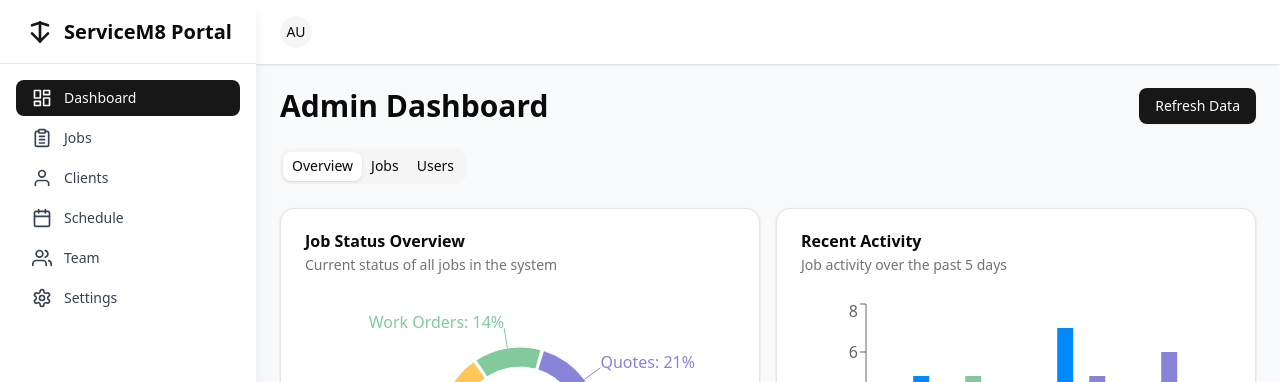
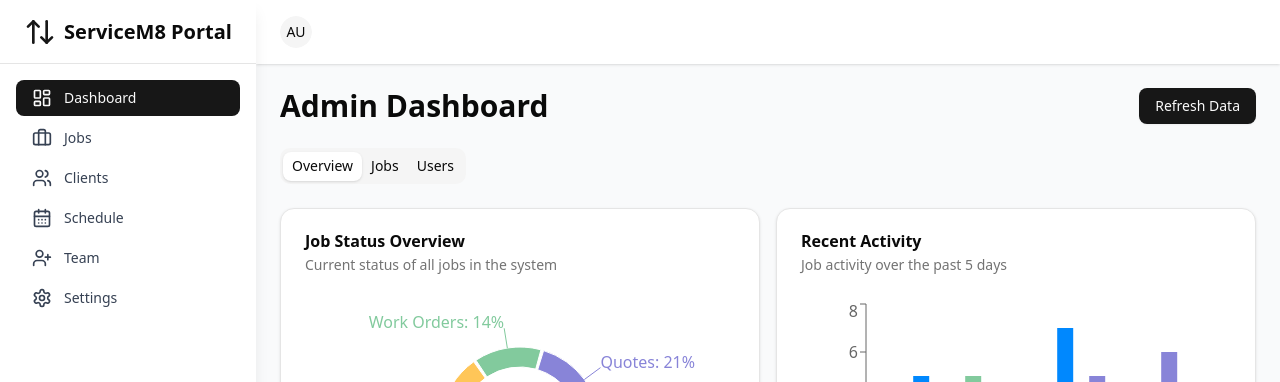
Before and after one commit to sajidmehmoodtariq30/Job_Portal_Frontend, a React (Vite) app: page /admin in a window 1280 px wide. Shown: the top 382 px of the page. Built offline with nearby package versions, Linux system fonts and the light colour scheme.

Commit message:
Admin Sidebar as a component

```diff
--- a/src/components/Layout/AdminLayout.jsx
+++ b/src/components/Layout/AdminLayout.jsx
@@ -1,6 +1,5 @@
-// src/layouts/AdminLayout.jsx
-import React, { useState, useEffect } from 'react'
-import { Outlet, NavLink, Link, useLocation, useNavigate } from 'react-router-dom'
+import React, { useState } from 'react'
+import { Outlet, useLocation, useNavigate } from 'react-router-dom'
 import { Button } from '@/components/UI/button'
 import { Avatar, AvatarFallback, AvatarImage } from '@/components/UI/avatar'
 import {
@@ -11,8 +10,9 @@ import {
   DropdownMenuSeparator,
   DropdownMenuTrigger
 } from '@/components/UI/dropdown-menu'
+import { Menu } from 'lucide-react'
+import AdminSidebar from '../UI/admin/AdminSidebar.jsx'
 import axios from "axios"
-import { cn } from '@/lib/utils'
 
 const AdminLayout = () => {
   const [sidebarOpen, setSidebarOpen] = useState(false)
@@ -26,52 +26,14 @@ const AdminLayout = () => {
     avatar: null
   }
 
+  // Navigation data needed for mobile page title
   const navigation = [
-    { name: 'Dashboard', href: '/admin', icon: (
-      <svg xmlns="http://www.w3.org/2000/svg" width="24" height="24" viewBox="0 0 24 24" fill="none" stroke="currentColor" strokeWidth="2" strokeLinecap="round" strokeLinejoin="round" className="h-5 w-5">
-        <rect x="3" y="3" width="7" height="9"></rect>
-        <rect x="14" y="3" width="7" height="5"></rect>
-        <rect x="14" y="12" width="7" height="9"></rect>
-        <rect x="3" y="16" width="7" height="5"></rect>
-      </svg>
-    ) },
-    { name: 'Jobs', href: '/admin/jobs', icon: (
-      <svg xmlns="http://www.w3.org/2000/svg" width="24" height="24" viewBox="0 0 24 24" fill="none" stroke="currentColor" strokeWidth="2" strokeLinecap="round" strokeLinejoin="round" className="h-5 w-5">
-        <path d="M16 4h2a2 2 0 0 1 2 2v14a2 2 0 0 1-2 2H6a2 2 0 0 1-2-2V6a2 2 0 0 1 2-2h2"></path>
-        <rect x="8" y="2" width="8" height="4" rx="1" ry="1"></rect>
-        <path d="M9 14h6"></path>
-        <path d="M9 10h6"></path>
-        <path d="M9 18h6"></path>
-      </svg>
-    ) },
-    { name: 'Clients', href: '/admin/clients', icon: (
-      <svg xmlns="http://www.w3.org/2000/svg" width="24" height="24" viewBox="0 0 24 24" fill="none" stroke="currentColor" strokeWidth="2" strokeLinecap="round" strokeLinejoin="round" className="h-5 w-5">
-        <path d="M20 21v-2a4 4 0 0 0-4-4H8a4 4 0 0 0-4 4v2"></path>
-        <circle cx="12" cy="7" r="4"></circle>
-      </svg>
-    ) },
-    { name: 'Schedule', href: '/admin/schedule', icon: (
-      <svg xmlns="http://www.w3.org/2000/svg" width="24" height="24" viewBox="0 0 24 24" fill="none" stroke="currentColor" strokeWidth="2" strokeLinecap="round" strokeLinejoin="round" className="h-5 w-5">
-        <rect x="3" y="4" width="18" height="18" rx="2" ry="2"></rect>
-        <line x1="16" y1="2" x2="16" y2="6"></line>
-        <line x1="8" y1="2" x2="8" y2="6"></line>
-        <line x1="3" y1="10" x2="21" y2="10"></line>
-      </svg>
-    ) },
-    { name: 'Team', href: '/admin/team', icon: (
-      <svg xmlns="http://www.w3.org/2000/svg" width="24" height="24" viewBox="0 0 24 24" fill="none" stroke="currentColor" strokeWidth="2" strokeLinecap="round" strokeLinejoin="round" className="h-5 w-5">
-        <path d="M17 21v-2a4 4 0 0 0-4-4H5a4 4 0 0 0-4 4v2"></path>
-        <circle cx="9" cy="7" r="4"></circle>
-        <path d="M23 21v-2a4 4 0 0 0-3-3.87"></path>
-        <path d="M16 3.13a4 4 0 0 1 0 7.75"></path>
-      </svg>
-    ) },
-    { name: 'Settings', href: '/admin/settings', icon: (
-      <svg xmlns="http://www.w3.org/2000/svg" width="24" height="24" viewBox="0 0 24 24" fill="none" stroke="currentColor" strokeWidth="2" strokeLinecap="round" strokeLinejoin="round" className="h-5 w-5">
-        <path d="M12.22 2h-.44a2 2 0 0 0-2 2v.18a2 2 0 0 1-1 1.73l-.43.25a2 2 0 0 1-2 0l-.15-.08a2 2 0 0 0-2.73.73l-.22.38a2 2 0 0 0 .73 2.73l.15.1a2 2 0 0 1 1 1.72v.51a2 2 0 0 1-1 1.74l-.15.09a2 2 0 0 0-.73 2.73l.22.38a2 2 0 0 0 2.73.73l.15-.08a2 2 0 0 1 2 0l.43.25a2 2 0 0 1 1 1.73V20a2 2 0 0 0 2 2h.44a2 2 0 0 0 2-2v-.18a2 2 0 0 1 1-1.73l.43-.25a2 2 0 0 1 2 0l.15.08a2 2 0 0 0 2.73-.73l.22-.39a2 2 0 0 0-.73-2.73l-.15-.08a2 2 0 0 1-1-1.74v-.5a2 2 0 0 1 1-1.74l.15-.09a2 2 0 0 0 .73-2.73l-.22-.38a2 2 0 0 0-2.73-.73l-.15.08a2 2 0 0 1-2 0l-.43-.25a2 2 0 0 1-1-1.73V4a2 2 0 0 0-2-2z"></path>
-        <circle cx="12" cy="12" r="3"></circle>
-      </svg>
-    ) }
+    { name: 'Dashboard', href: '/admin' },
+    { name: 'Jobs', href: '/admin/jobs' },
+    { name: 'Clients', href: '/admin/clients' },
+    { name: 'Schedule', href: '/admin/schedule' },
+    { name: 'Team', href: '/admin/team' },
+    { name: 'Settings', href: '/admin/settings' }
   ]
 
   const handleLogout = () => {
@@ -89,51 +51,8 @@ const AdminLayout = () => {
         />
       )}
 
-      {/* Sidebar */}
-      <aside
-        className={cn(
-          "fixed inset-y-0 left-0 z-40 w-64 transform bg-white shadow-lg transition-transform lg:translate-x-0 lg:static lg:z-0",
-          sidebarOpen ? "translate-x-0" : "-translate-x-full"
-        )}
-      >
-        {/* Sidebar header */}
-        <div className="h-16 flex items-center justify-center border-b px-4">
-          <Link to="/admin" className="flex items-center">
-            <svg xmlns="http://www.w3.org/2000/svg" width="32" height="32" viewBox="0 0 24 24" fill="none" stroke="currentColor" strokeWidth="2" strokeLinecap="round" strokeLinejoin="round" className="text-primary">
-              <path d="M12 5v14"></path>
-              <path d="M18 13l-6 6"></path>
-              <path d="M6 13l6 6"></path>
-              <path d="M18 7l-6-2"></path>
-              <path d="M6 7l6-2"></path>
-            </svg>
-            <span className="ml-2 text-xl font-bold">ServiceM8 Portal</span>
-          </Link>
-        </div>
-
-        {/* Sidebar navigation */}
-        <nav className="p-4 space-y-1">
-          {navigation.map((item) => {
-            const isActive = location.pathname === item.href ||
-                            (item.href !== '/admin' && location.pathname.startsWith(item.href))
-
-            return (
-              <NavLink
-                key={item.name}
-                to={item.href}
-                className={cn(
-                  "flex items-center px-4 py-2 rounded-md text-sm font-medium transition-colors",
-                  isActive
-                    ? "bg-primary text-primary-foreground"
-                    : "text-gray-700 hover:bg-gray-100"
-                )}
-              >
-                {item.icon}
-                <span className="ml-3">{item.name}</span>
-              </NavLink>
-            )
-          })}
-        </nav>
-      </aside>
+      {/* Sidebar Component */}
+      <AdminSidebar sidebarOpen={sidebarOpen} />
 
       {/* Main content */}
       <div className="flex flex-col flex-1 overflow-hidden">
@@ -145,11 +64,7 @@ const AdminLayout = () => {
             className="lg:hidden p-2 rounded-md text-gray-600 hover:text-gray-900 hover:bg-gray-100"
             onClick={() => setSidebarOpen(true)}
           >
-            <svg xmlns="http://www.w3.org/2000/svg" width="24" height="24" viewBox="0 0 24 24" fill="none" stroke="currentColor" strokeWidth="2" strokeLinecap="round" strokeLinejoin="round">
-              <line x1="3" y1="12" x2="21" y2="12"></line>
-              <line x1="3" y1="6" x2="21" y2="6"></line>
-              <line x1="3" y1="18" x2="21" y2="18"></line>
-            </svg>
+            <Menu />
           </button>
 
           {/* Page title - mobile responsive */}
--- /dev/null
+++ b/src/components/UI/admin/AdminSidebar.jsx
@@ -0,0 +1,68 @@
+import React from 'react';
+import { Link, NavLink, useLocation } from 'react-router-dom';
+import { cn } from '@/lib/utils';
+import {
+  LayoutDashboard,
+  Briefcase,
+  Users,
+  CalendarDays,
+  UserPlus,
+  Settings,
+  ArrowUpDown
+} from 'lucide-react';
+
+const AdminSidebar = ({ sidebarOpen }) => {
+  const location = useLocation();
+
+  const navigation = [
+    { name: 'Dashboard', href: '/admin', icon: <LayoutDashboard className="h-5 w-5" /> },
+    { name: 'Jobs', href: '/admin/jobs', icon: <Briefcase className="h-5 w-5" /> },
+    { name: 'Clients', href: '/admin/clients', icon: <Users className="h-5 w-5" /> },
+    { name: 'Schedule', href: '/admin/schedule', icon: <CalendarDays className="h-5 w-5" /> },
+    { name: 'Team', href: '/admin/team', icon: <UserPlus className="h-5 w-5" /> },
+    { name: 'Settings', href: '/admin/settings', icon: <Settings className="h-5 w-5" /> }
+  ];
+
+  return (
+    <aside
+      className={cn(
+        "fixed inset-y-0 left-0 z-40 w-64 transform bg-white shadow-lg transition-transform lg:translate-x-0 lg:static lg:z-0",
+        sidebarOpen ? "translate-x-0" : "-translate-x-full"
+      )}
+    >
+      {/* Sidebar header */}
+      <div className="h-16 flex items-center justify-center border-b px-4">
+        <Link to="/admin" className="flex items-center">
+          <ArrowUpDown className="h-8 w-8 text-primary" />
+          <span className="ml-2 text-xl font-bold">ServiceM8 Portal</span>
+        </Link>
+      </div>
+
+      {/* Sidebar navigation */}
+      <nav className="p-4 space-y-1">
+        {navigation.map((item) => {
+          const isActive = location.pathname === item.href ||
+                          (item.href !== '/admin' && location.pathname.startsWith(item.href));
+
+          return (
+            <NavLink
+              key={item.name}
+              to={item.href}
+              className={cn(
+                "flex items-center px-4 py-2 rounded-md text-sm font-medium transition-colors",
+                isActive
+                  ? "bg-primary text-primary-foreground"
+                  : "text-gray-700 hover:bg-gray-100"
+              )}
+            >
+              {item.icon}
+              <span className="ml-3">{item.name}</span>
+            </NavLink>
+          );
+        })}
+      </nav>
+    </aside>
+  );
+};
+
+export default AdminSidebar;
```
